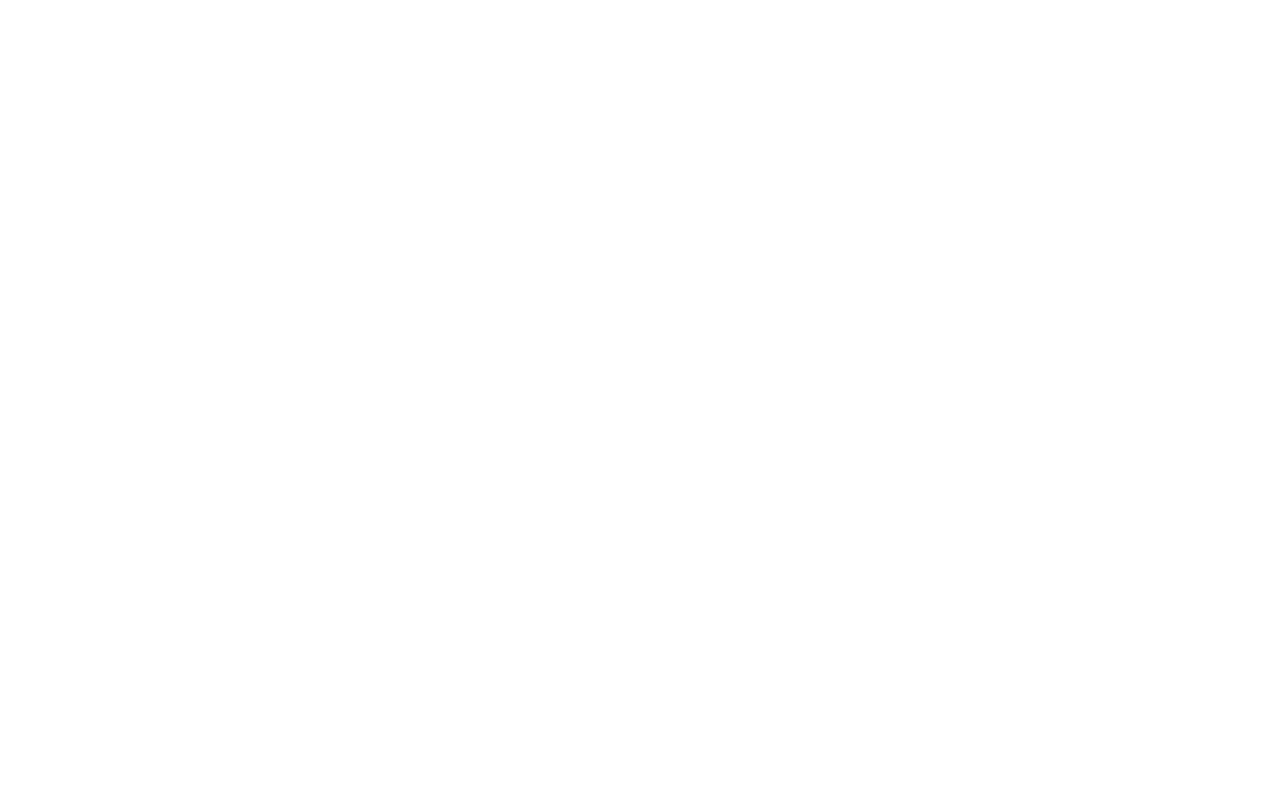
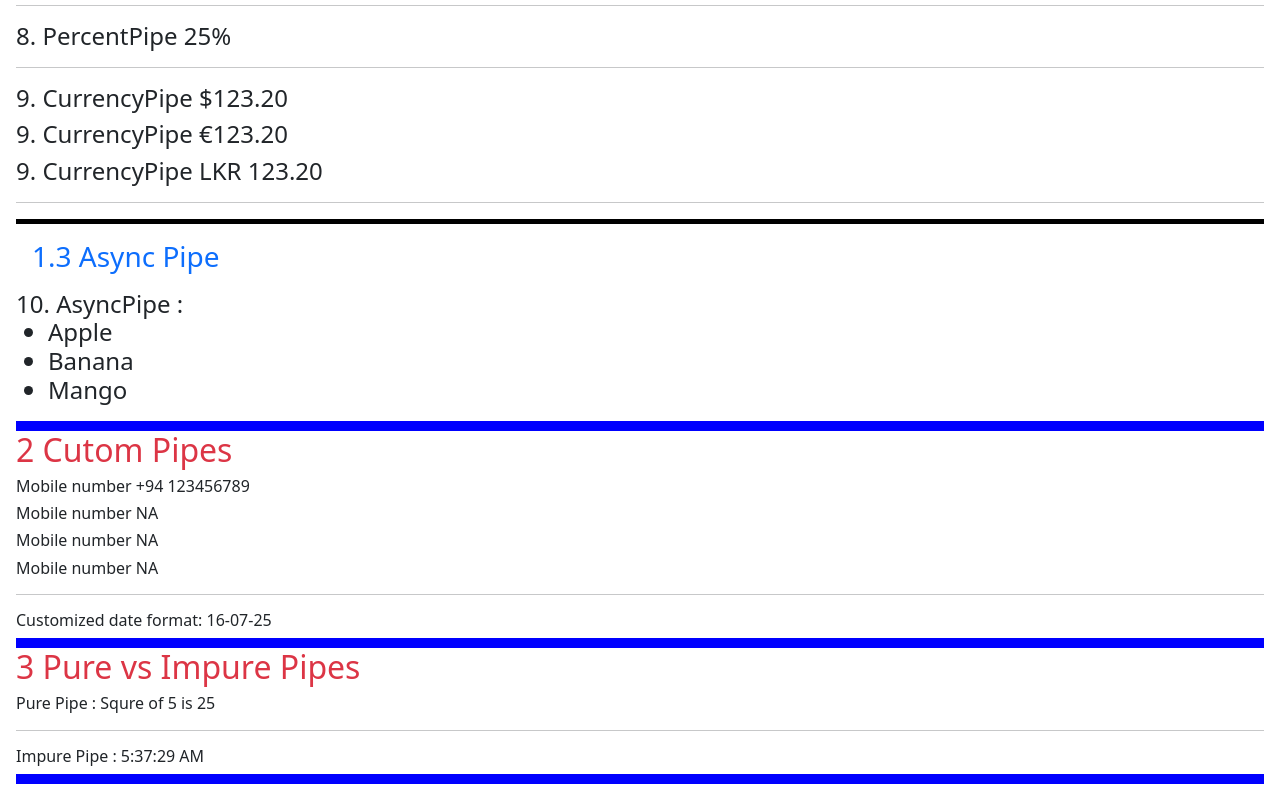
Before and after one commit to nirmal-404/Angular, an Angular app in the folder Angular/: page /built-in-pipe in a window 1280 px wide. Shown: the part 1195-1995 px from the top of the page. Before the commit the page ends 800 px from the top, so only its background shows below. Built offline with nearby package versions, Linux system fonts and the light colour scheme.

Commit message:
impure pipes

```diff
--- a/Angular/src/app/built-in-pipes/built-in-pipes.html
+++ b/Angular/src/app/built-in-pipes/built-in-pipes.html
@@ -1,6 +1,6 @@
 <div class="m-3">
 
-    <!-- <div style="border-bottom: 10px solid blue;">
+    <div style="border-bottom: 10px solid blue;">
         <h2 class="text-danger">1 Built-In Pipes</h2>
         <div style="border-bottom: 5px solid black;">
         <h3 class="text-primary m-3">1.1 String type pipe</h3>
@@ -53,9 +53,9 @@
 
         </h4>
     </div>
-    </div> -->
+    </div>
 
-    <div>
+    <div style="border-bottom: 10px solid blue;">
         <h2 class="text-danger">2 Cutom Pipes</h2>
         <h6> Mobile number {{ mobileNumber | custom }}</h6>
         <h6> Mobile number {{ null | custom }}</h6>
@@ -66,4 +66,11 @@
 
         <h6>Customized date format: {{ currentDate | customDate }}</h6>
     </div>
+
+    <div style="border-bottom: 10px solid blue;">
+        <h2 class="text-danger">3 Pure vs Impure Pipes</h2>
+            <h6>Pure Pipe : Squre of 5 is {{ 5 | pure}}</h6>
+            <hr>
+            <h6>Impure Pipe : {{ '' | impure}}</h6>
+    </div>
 </div>
--- /dev/null
+++ b/Angular/src/app/impure-pipe.ts
@@ -0,0 +1,12 @@
+import { Pipe, PipeTransform } from '@angular/core';
+
+@Pipe({
+  name: 'impure',
+})
+export class ImpurePipe implements PipeTransform {
+
+  transform(value: any): any {
+    return new Date().toLocaleTimeString();
+  }
+
+}
--- /dev/null
+++ b/Angular/src/app/pure-pipe.ts
@@ -0,0 +1,12 @@
+import { Pipe, PipeTransform } from '@angular/core';
+
+@Pipe({
+  name: 'pure'
+})
+export class PurePipe implements PipeTransform {
+
+  transform(value: any): any {
+    return value * value;
+  }
+
+}
```
Also changed, not shown: Angular/src/app/built-in-pipes/built-in-pipes.ts (+6 -2 lines), 2 other files (tests, documents, lock files or other folders).
